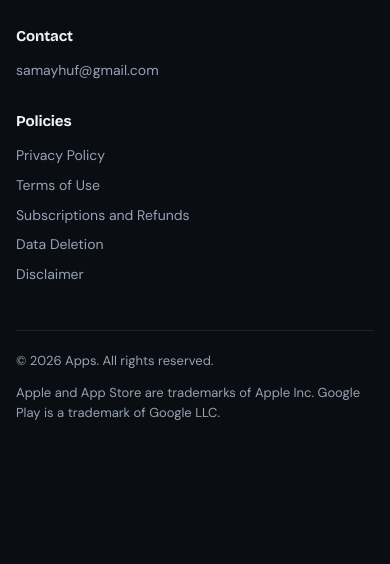
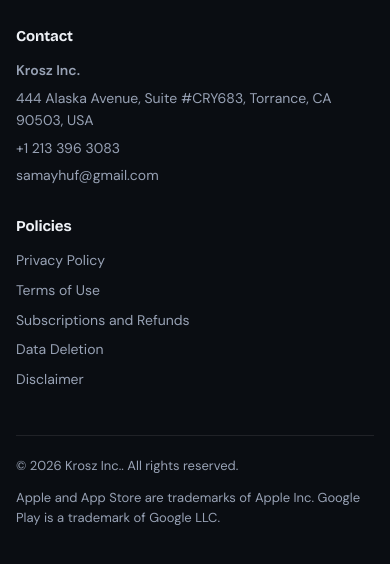
Before and after one commit to samayhuf-star/klenzer-website, a plain HTML site: page index.html in a window 390 px wide. Shown: the part 10288-10852 px from the top of the page. Before the commit the page ends 10767 px from the top, so only its background shows below. Drawn offline with nearby package versions, Linux system fonts and the light colour scheme.

Commit message:
Add company name, US address and phone to footer
Co-Authored-By: Claude Sonnet 5.5 <noreply@anthropic.com>
Claude-Session: https://claude.ai/code/session_01SXq1sPbi5uwpgwiYsurg9f

```diff
--- a/index.html
+++ b/index.html
@@ -448,12 +448,13 @@ cats.forEach((c,i)=>{
 
 /* business details: fill these in, empty values are hidden */
 const BUSINESS={
-  name:"Apps",
-  address:"",   /* e.g. "123 Main Street, Suite 100, City, State ZIP, USA" */
-  phone:"",     /* e.g. "+1 (555) 123-4567" */
+  name:"Krosz Inc.",
+  address:"444 Alaska Avenue, Suite #CRY683, Torrance, CA 90503, USA",
+  phone:"+1 213 396 3083",
   email:"samayhuf@gmail.com"
 };
 const bi=$("#bizinfo");
+bi.insertAdjacentHTML("beforeend",`<strong>${BUSINESS.name}</strong>`);
 if(BUSINESS.address)bi.insertAdjacentHTML("beforeend",`<span>${BUSINESS.address}</span>`);
 if(BUSINESS.phone)bi.insertAdjacentHTML("beforeend",`<a href='tel:${BUSINESS.phone.replace(/[^+\d]/g,"")}'>${BUSINESS.phone}</a>`);
 bi.insertAdjacentHTML("beforeend",`<a href='mailto:${BUSINESS.email}'>${BUSINESS.email}</a>`);
```
